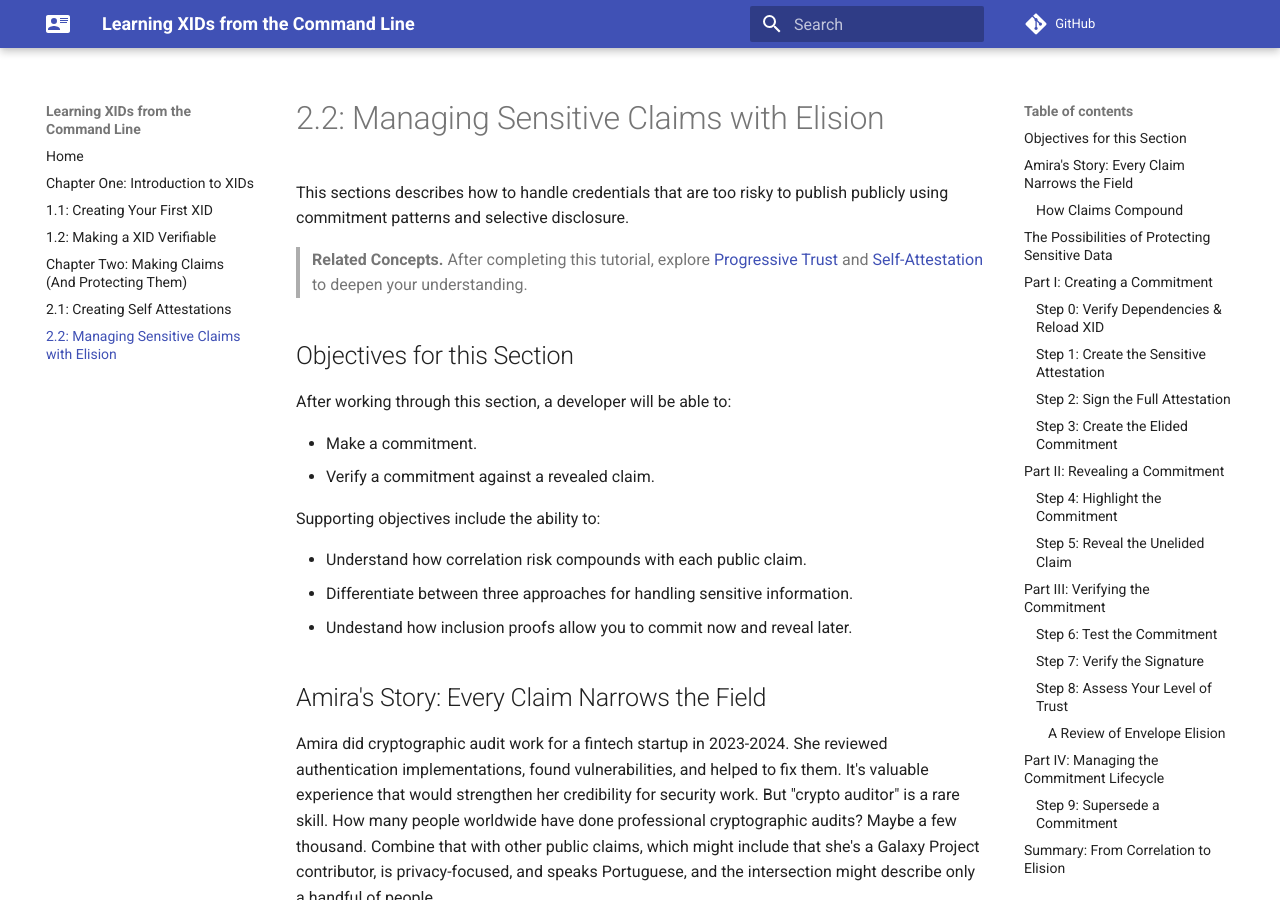
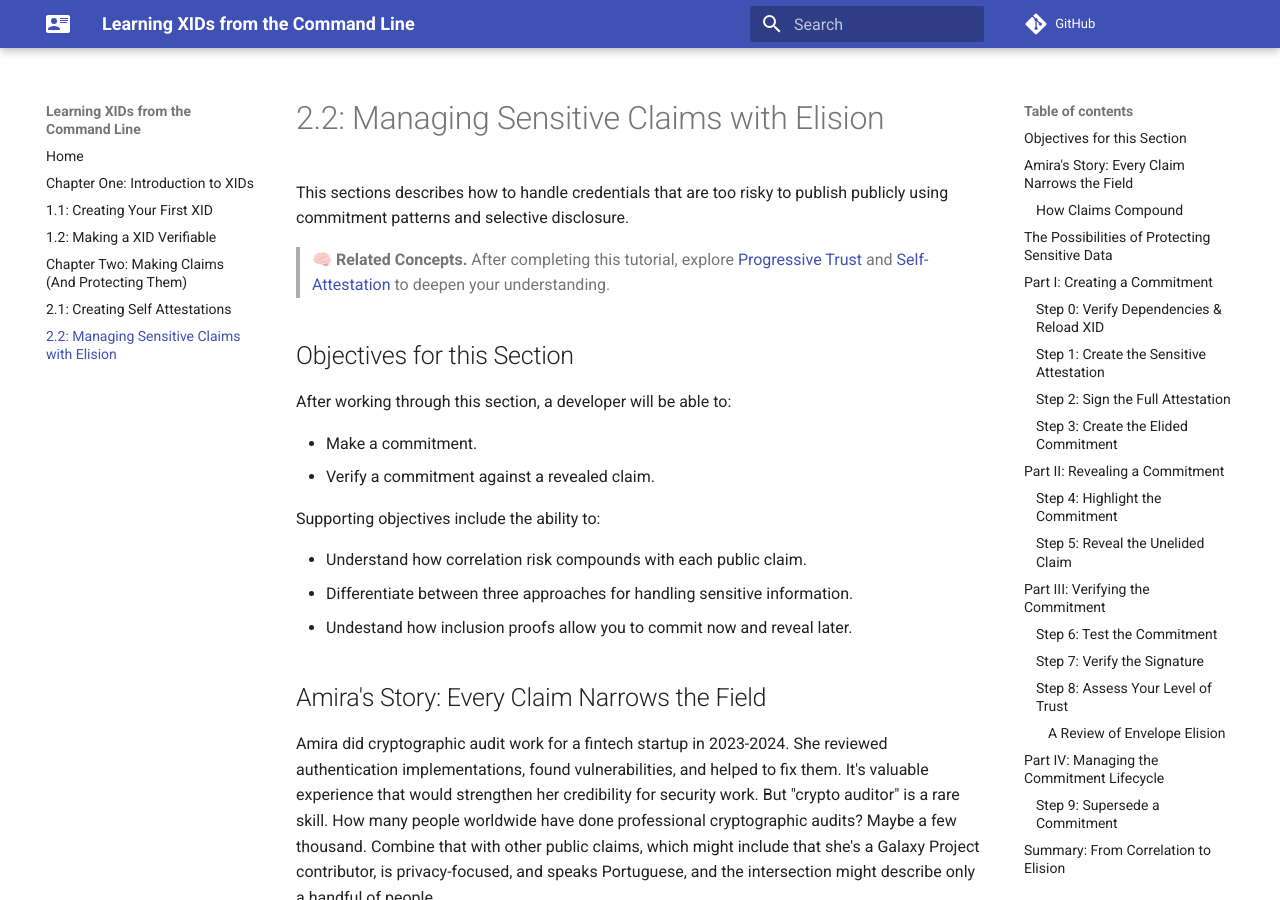
Before and after one commit to BlockchainCommons/XID-Quickstart, an MkDocs documentation site: the page built from docs/02_2_Managing_Claims_Elision.md, in a window 1280 px wide and 900 px high. Built offline with MkDocs 1.6.1 and Material for MkDocs 9.7.7, drawn with Linux system fonts in a browser that asks for light colours; comment, search, counter and statistics services are not loaded.

```diff
--- a/docs/02_2_Managing_Claims_Elision.md
+++ b/docs/02_2_Managing_Claims_Elision.md
@@ -4,7 +4,7 @@ This sections describes how to handle credentials that are too risky
 to publish publicly using commitment patterns and selective
 disclosure.
 
-> **Related Concepts.** After completing this tutorial, explore
+> **🧠 Related Concepts.** After completing this tutorial, explore
 [Progressive Trust](../concepts/progressive-trust.md) and
 [Self-Attestation](../concepts/self-attestation.md) to deepen your
 understanding.
```
